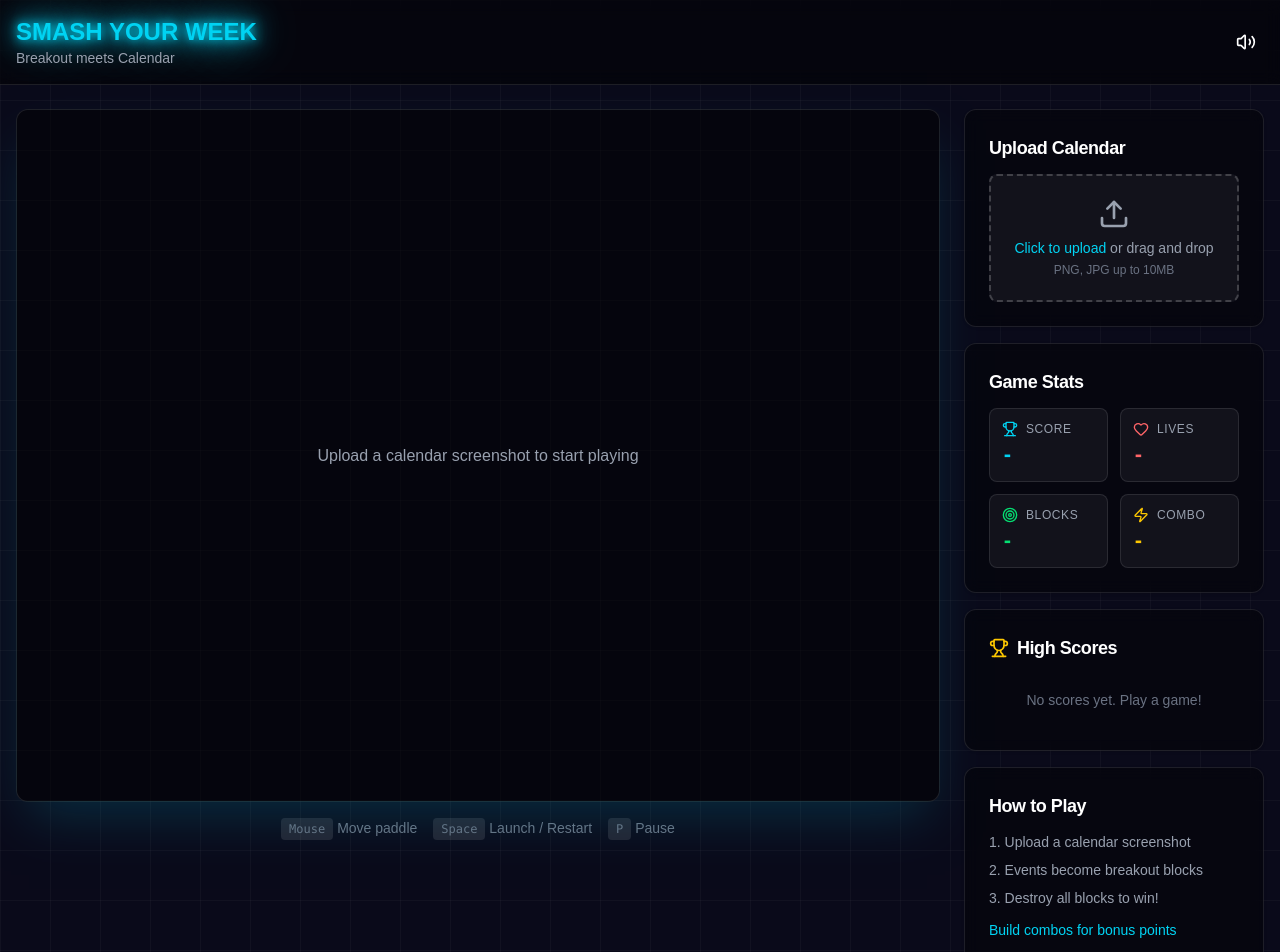
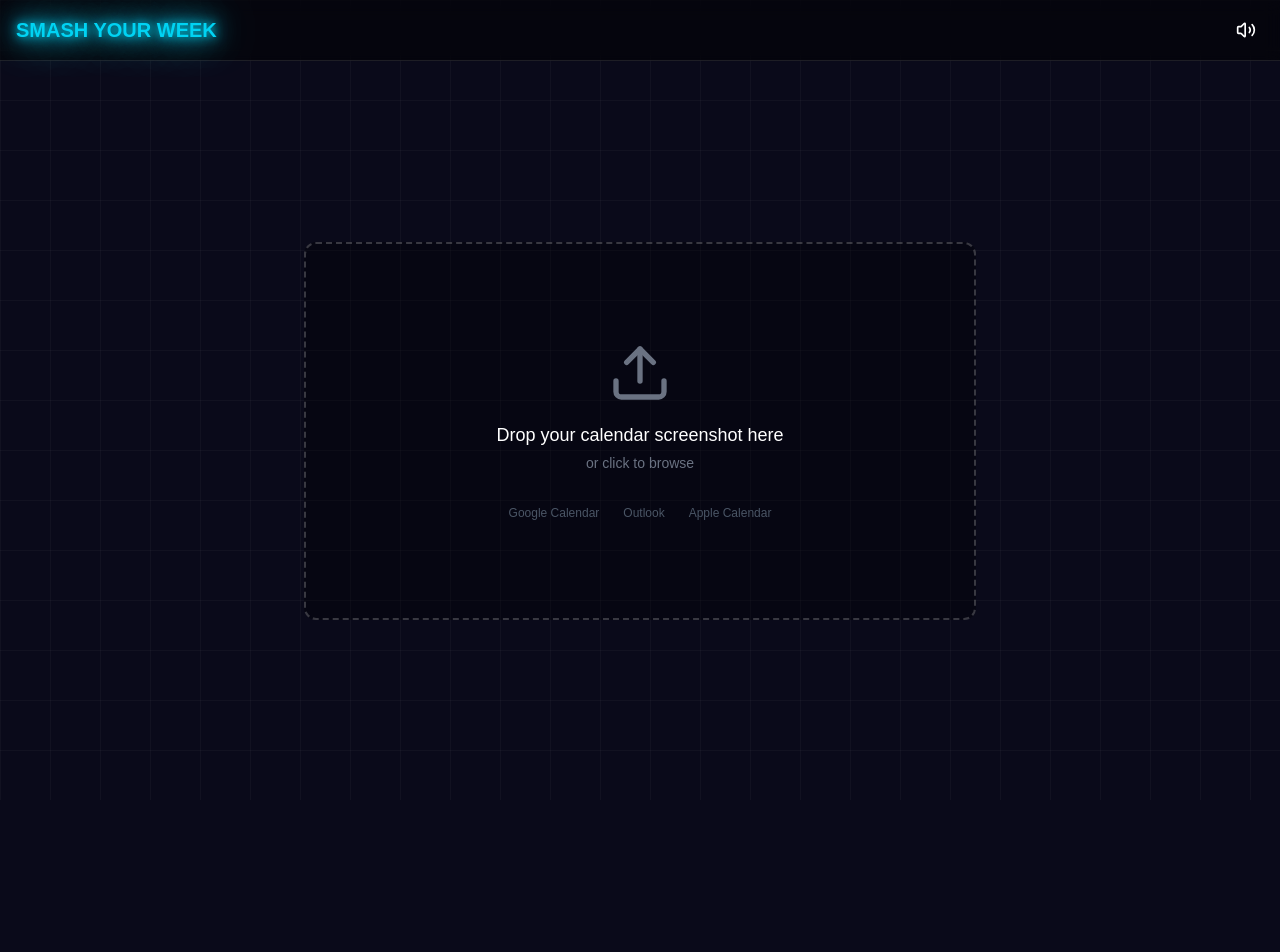
Before and after one commit to elliottmage/pedro, a Next.js app in the folder web/: page / in a window 1280 px wide. Shown: the top 952 px of the page. After the commit the page ends 800 px from the top, so only its background shows below. Built offline with nearby package versions, Linux system fonts and the light colour scheme.

Commit message:
refactor: Simplify UX - single centered main window
- Removed sidebar, stats, leaderboard, instructions cards
- Single main window: upload zone OR game canvas
- Cleaner, minimal interface
- Drag & drop in center, same location as game

```diff
--- a/web/src/app/page.tsx
+++ b/web/src/app/page.tsx
@@ -1,22 +1,17 @@
 "use client";
 
 import { useState, useCallback, useEffect } from "react";
-import { RotateCcw, Volume2, VolumeX } from "lucide-react";
+import { RotateCcw, Volume2, VolumeX, Upload } from "lucide-react";
 import { Button } from "@/components/ui/button";
-import { Card, CardContent, CardHeader, CardTitle } from "@/components/ui/card";
 import { GameCanvas } from "@/components/game-canvas";
-import { UploadZone } from "@/components/upload-zone";
-import { GameStats } from "@/components/game-stats";
-import { Leaderboard } from "@/components/leaderboard";
 import { HighScoreModal } from "@/components/high-score-modal";
 import { isHighScore, type LeaderboardEntry } from "@/lib/leaderboard";
 import type { LevelData, GameState, GameEvent } from "@/game/types";
 
 export default function Home() {
   const [levelData, setLevelData] = useState<LevelData | null>(null);
-  const [gameState, setGameState] = useState<GameState | null>(null);
   const [isProcessing, setIsProcessing] = useState(false);
-  const [eventsCount, setEventsCount] = useState(0);
+  const [isDragging, setIsDragging] = useState(false);
 
   // Audio state
   const [soundEnabled, setSoundEnabled] = useState(true);
@@ -24,10 +19,6 @@ export default function Home() {
   // High score modal
   const [showHighScore, setShowHighScore] = useState(false);
   const [finalScore, setFinalScore] = useState({ score: 0, blocks: 0, combo: 0 });
-  const [highlightEntryId, setHighlightEntryId] = useState<string | undefined>();
-
-  // Leaderboard refresh key
-  const [leaderboardKey, setLeaderboardKey] = useState(0);
 
   // Initialize audio
   useEffect(() => {
@@ -38,7 +29,12 @@ export default function Home() {
     initAudio();
   }, [soundEnabled]);
 
-  const handleFileSelect = useCallback(async (file: File) => {
+  const processFile = useCallback(async (file: File) => {
+    if (!file.type.startsWith("image/")) {
+      alert("Please upload an image file");
+      return;
+    }
+
     setIsProcessing(true);
 
     try {
@@ -46,9 +42,6 @@ export default function Home() {
       const { generateLevel } = await import("@/game/engine/level-generator");
 
       const analysis = await analyzeCalendar(file, false);
-      setEventsCount(analysis.events.length);
-
-      // Generate level using actual image dimensions (no forced size)
       const level = generateLevel(analysis);
 
       setLevelData(level);
@@ -60,8 +53,30 @@ export default function Home() {
     }
   }, []);
 
+  const handleDrop = useCallback((e: React.DragEvent) => {
+    e.preventDefault();
+    setIsDragging(false);
+
+    const file = e.dataTransfer.files[0];
+    if (file) processFile(file);
+  }, [processFile]);
+
+  const handleDragOver = useCallback((e: React.DragEvent) => {
+    e.preventDefault();
+    setIsDragging(true);
+  }, []);
+
+  const handleDragLeave = useCallback((e: React.DragEvent) => {
+    e.preventDefault();
+    setIsDragging(false);
+  }, []);
+
+  const handleFileInput = useCallback((e: React.ChangeEvent<HTMLInputElement>) => {
+    const file = e.target.files?.[0];
+    if (file) processFile(file);
+  }, [processFile]);
+
   const handleGameEvent = useCallback(async (event: GameEvent) => {
-    // Play sounds
     const { audioManager } = await import("@/game/engine/audio");
 
     switch (event.type) {
@@ -84,9 +99,6 @@ export default function Home() {
   }, []);
 
   const handleStateChange = useCallback((state: GameState) => {
-    setGameState(state);
-
-    // Check for game end and high score
     if (state.status === "won" || state.status === "lost") {
       if (isHighScore(state.score) && state.score > 0) {
         setFinalScore({
@@ -101,14 +113,6 @@ export default function Home() {
 
   const handleReset = useCallback(() => {
     setLevelData(null);
-    setGameState(null);
-    setEventsCount(0);
-    setHighlightEntryId(undefined);
-  }, []);
-
-  const handleHighScoreSaved = useCallback((entry: LeaderboardEntry) => {
-    setHighlightEntryId(entry.id);
-    setLeaderboardKey((k) => k + 1);
   }, []);
 
   const toggleSound = useCallback(async () => {
@@ -119,19 +123,14 @@ export default function Home() {
   }, [soundEnabled]);
 
   return (
-    <main className="min-h-screen bg-grid">
-      {/* Header */}
+    <main className="min-h-screen bg-grid flex flex-col">
+      {/* Minimal Header */}
       <header className="border-b border-white/10 bg-black/50 backdrop-blur-sm">
-        <div className="container mx-auto px-4 py-4">
+        <div className="container mx-auto px-4 py-3">
           <div className="flex items-center justify-between">
-            <div>
-              <h1 className="text-2xl font-bold text-cyan-400 neon-text">
-                SMASH YOUR WEEK
-              </h1>
-              <p className="text-sm text-gray-400">
-                Breakout meets Calendar
-              </p>
-            </div>
+            <h1 className="text-xl font-bold text-cyan-400 neon-text">
+              SMASH YOUR WEEK
+            </h1>
             <div className="flex items-center gap-2">
               <Button
                 variant="ghost"
@@ -148,7 +147,7 @@ export default function Home() {
               {levelData && (
                 <Button variant="ghost" size="sm" onClick={handleReset}>
                   <RotateCcw className="h-4 w-4 mr-1" />
-                  New Game
+                  New
                 </Button>
               )}
             </div>
@@ -156,95 +155,76 @@ export default function Home() {
         </div>
       </header>
 
-      {/* Main Content */}
-      <div className="container mx-auto px-4 py-6">
-        <div className="grid lg:grid-cols-[1fr_300px] gap-6">
-          {/* Game Area */}
-          <div className="flex flex-col gap-4">
+      {/* Main Content - Single Centered Window */}
+      <div className="flex-1 flex items-center justify-center p-4">
+        {!levelData ? (
+          /* Upload Zone */
+          <div
+            className={`
+              w-full max-w-2xl aspect-video
+              border-2 border-dashed rounded-xl
+              flex flex-col items-center justify-center gap-4
+              cursor-pointer transition-all
+              ${isDragging
+                ? "border-cyan-400 bg-cyan-400/10"
+                : "border-white/20 bg-black/30 hover:border-white/40 hover:bg-black/40"
+              }
+              ${isProcessing ? "pointer-events-none opacity-50" : ""}
+            `}
+            onDrop={handleDrop}
+            onDragOver={handleDragOver}
+            onDragLeave={handleDragLeave}
+            onClick={() => document.getElementById("file-input")?.click()}
+          >
+            <input
+              id="file-input"
+              type="file"
+              accept="image/*"
+              onChange={handleFileInput}
+              className="hidden"
+            />
+
+            {isProcessing ? (
+              <>
+                <div className="w-12 h-12 border-4 border-cyan-400 border-t-transparent rounded-full animate-spin" />
+                <p className="text-gray-400">Analyzing calendar...</p>
+              </>
+            ) : (
+              <>
+                <Upload className={`w-16 h-16 ${isDragging ? "text-cyan-400" : "text-gray-500"}`} />
+                <div className="text-center">
+                  <p className="text-lg text-white">
+                    Drop your calendar screenshot here
+                  </p>
+                  <p className="text-sm text-gray-500 mt-1">
+                    or click to browse
+                  </p>
+                </div>
+                <div className="flex gap-6 mt-4 text-xs text-gray-600">
+                  <span>Google Calendar</span>
+                  <span>Outlook</span>
+                  <span>Apple Calendar</span>
+                </div>
+              </>
+            )}
+          </div>
+        ) : (
+          /* Game Canvas */
+          <div className="flex flex-col items-center gap-3">
             <GameCanvas
               levelData={levelData}
               onGameEvent={handleGameEvent}
               onStateChange={handleStateChange}
-              className="w-full aspect-[4/3] bg-black/50 rounded-xl border border-white/10"
+              className="rounded-xl border border-white/10 shadow-2xl"
             />
-
-            {/* Controls hint */}
-            <div className="flex flex-wrap items-center justify-center gap-4 text-sm text-gray-500">
-              <span>
-                <kbd className="px-2 py-1 bg-white/10 rounded text-xs">Mouse</kbd>{" "}
-                Move paddle
-              </span>
-              <span>
-                <kbd className="px-2 py-1 bg-white/10 rounded text-xs">Space</kbd>{" "}
-                Launch / Restart
-              </span>
-              <span>
-                <kbd className="px-2 py-1 bg-white/10 rounded text-xs">P</kbd>{" "}
-                Pause
-              </span>
+            <div className="flex items-center gap-4 text-xs text-gray-500">
+              <span><kbd className="px-1.5 py-0.5 bg-white/10 rounded">Mouse</kbd> Move</span>
+              <span><kbd className="px-1.5 py-0.5 bg-white/10 rounded">Space</kbd> Launch</span>
+              <span><kbd className="px-1.5 py-0.5 bg-white/10 rounded">P</kbd> Pause</span>
             </div>
           </div>
-
-          {/* Sidebar */}
-          <div className="flex flex-col gap-4">
-            {/* Upload Card */}
-            <Card>
-              <CardHeader className="pb-3">
-                <CardTitle className="text-lg">Upload Calendar</CardTitle>
-              </CardHeader>
-              <CardContent>
-                <UploadZone
-                  onFileSelect={handleFileSelect}
-                  isProcessing={isProcessing}
-                />
-              </CardContent>
-            </Card>
-
-            {/* Stats Card */}
-            <Card>
-              <CardHeader className="pb-3">
-                <CardTitle className="text-lg">Game Stats</CardTitle>
-              </CardHeader>
-              <CardContent>
-                <GameStats state={gameState} />
-                {eventsCount > 0 && (
-                  <p className="text-xs text-gray-500 mt-3 text-center">
-                    {eventsCount} calendar events detected
-                  </p>
-                )}
-              </CardContent>
-            </Card>
-
-            {/* Leaderboard */}
-            <Leaderboard
-              key={leaderboardKey}
-              onHighlightEntry={highlightEntryId}
-            />
-
-            {/* Instructions Card */}
-            <Card>
-              <CardHeader className="pb-3">
-                <CardTitle className="text-lg">How to Play</CardTitle>
-              </CardHeader>
-              <CardContent className="text-sm text-gray-400 space-y-2">
-                <p>1. Upload a calendar screenshot</p>
-                <p>2. Events become breakout blocks</p>
-                <p>3. Destroy all blocks to win!</p>
-                <p className="text-cyan-400 mt-3">
-                  Build combos for bonus points
-                </p>
-              </CardContent>
-            </Card>
-          </div>
-        </div>
+        )}
       </div>
-
-      {/* Footer */}
-      <footer className="border-t border-white/10 bg-black/30 mt-auto">
-        <div className="container mx-auto px-4 py-4 text-center text-sm text-gray-500">
-          Smash Your Week - A calendar breakout game
-        </div>
-      </footer>
 
       {/* High Score Modal */}
       <HighScoreModal
@@ -253,7 +233,7 @@ export default function Home() {
         blocksDestroyed={finalScore.blocks}
         maxCombo={finalScore.combo}
         onClose={() => setShowHighScore(false)}
-        onSaved={handleHighScoreSaved}
+        onSaved={() => {}}
       />
     </main>
   );
```
